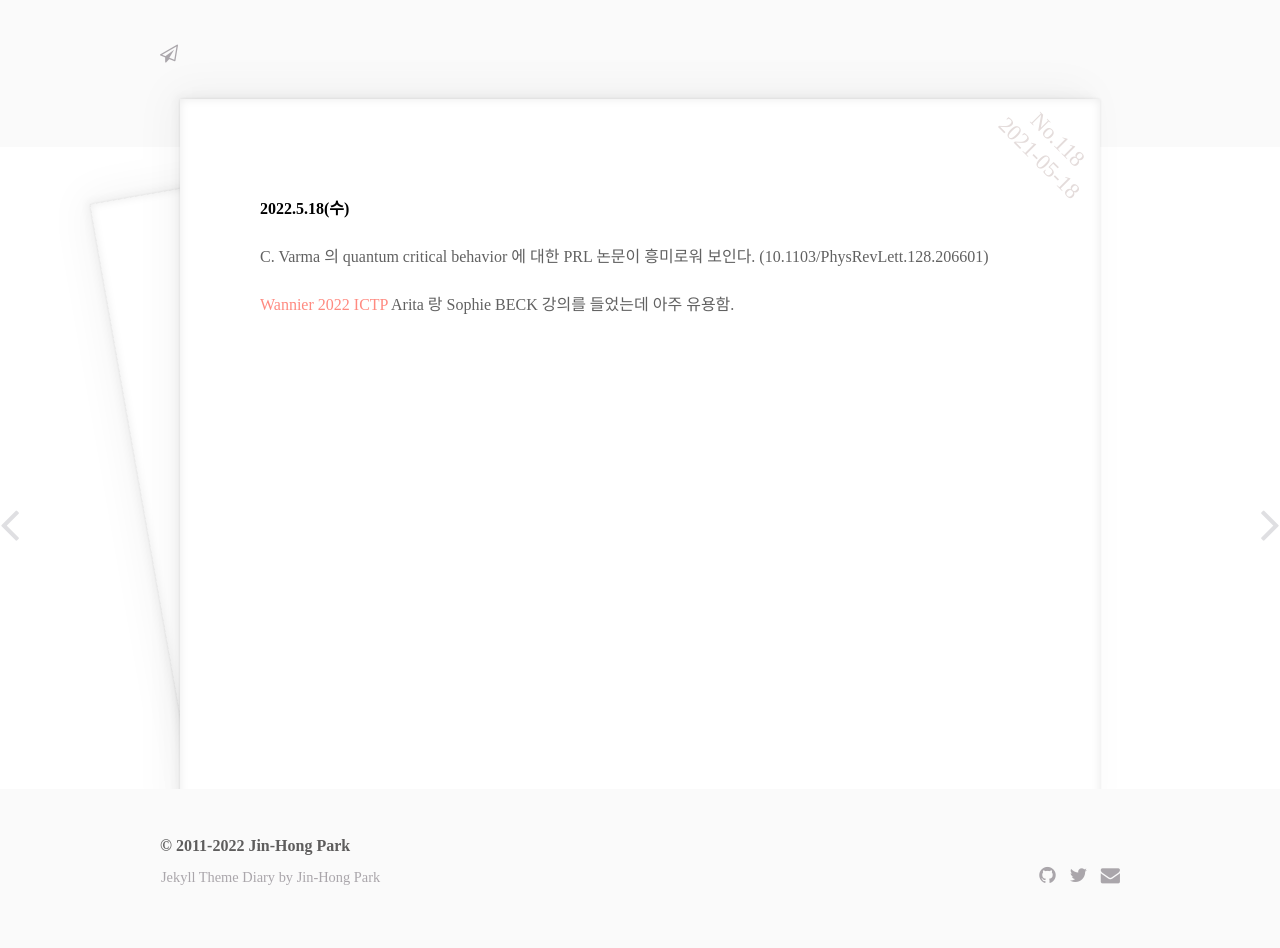
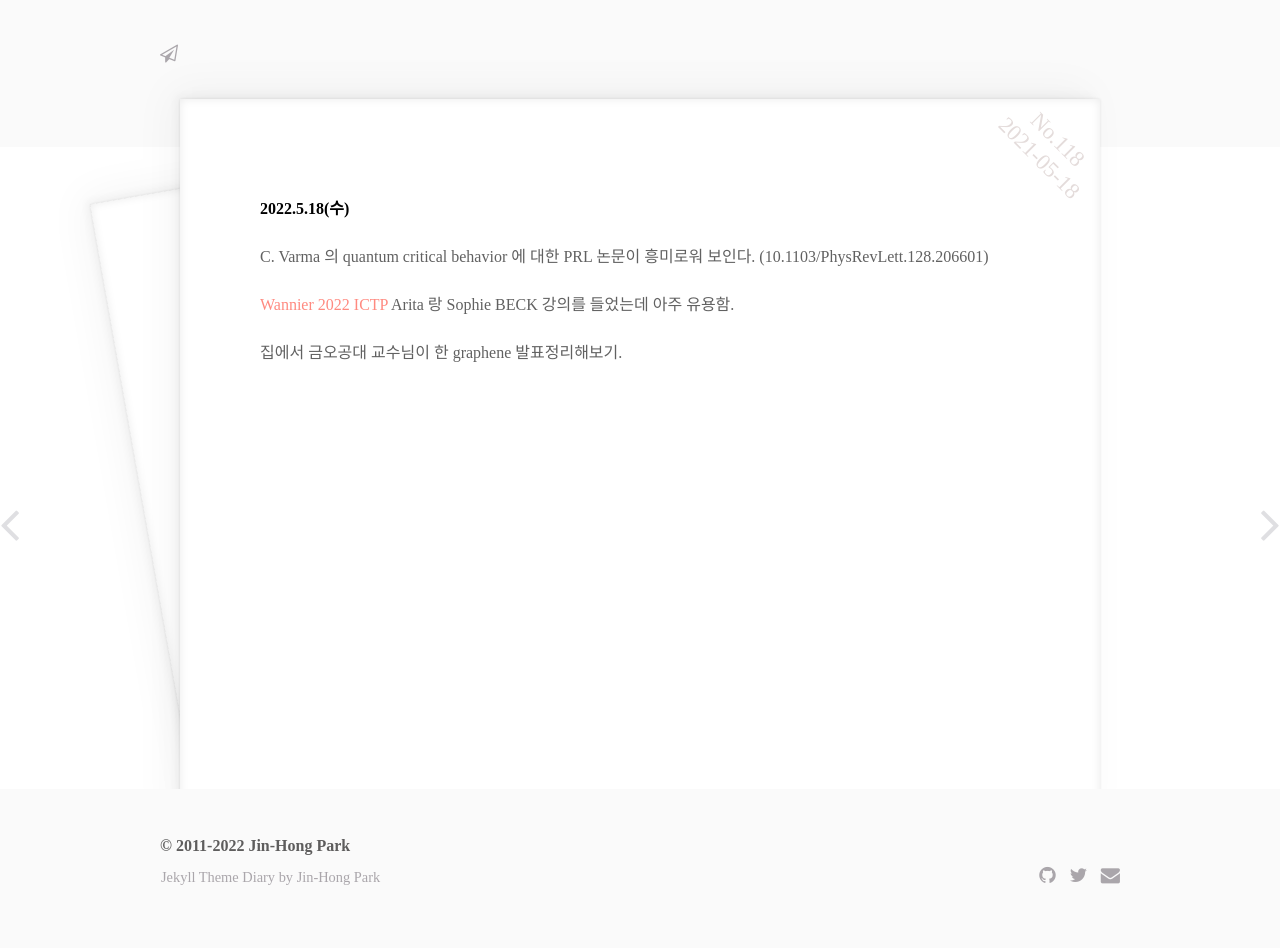
Before and after one commit to jinhong-park/journal, a Jekyll site: the page built from _posts/5_May/2021-05-18-May18th.md, in a window 1280 px wide. Built offline with Jekyll 4.4.1, drawn with Linux system fonts in a browser that asks for light colours.

Commit message:
“update”

```diff
--- a/_posts/5_May/2021-05-18-May18th.md
+++ b/_posts/5_May/2021-05-18-May18th.md
@@ -12,3 +12,6 @@ C. Varma 의 quantum critical behavior 에 대한 PRL 논문이 흥미로워 보
 
 
 [Wannier 2022 ICTP](https://indico.ictp.it/event/9789/other-view?view=ictptimetable)  Arita 랑 Sophie BECK 강의를 들었는데 아주 유용함.
+
+
+집에서 금오공대 교수님이 한 graphene 발표정리해보기.
```
